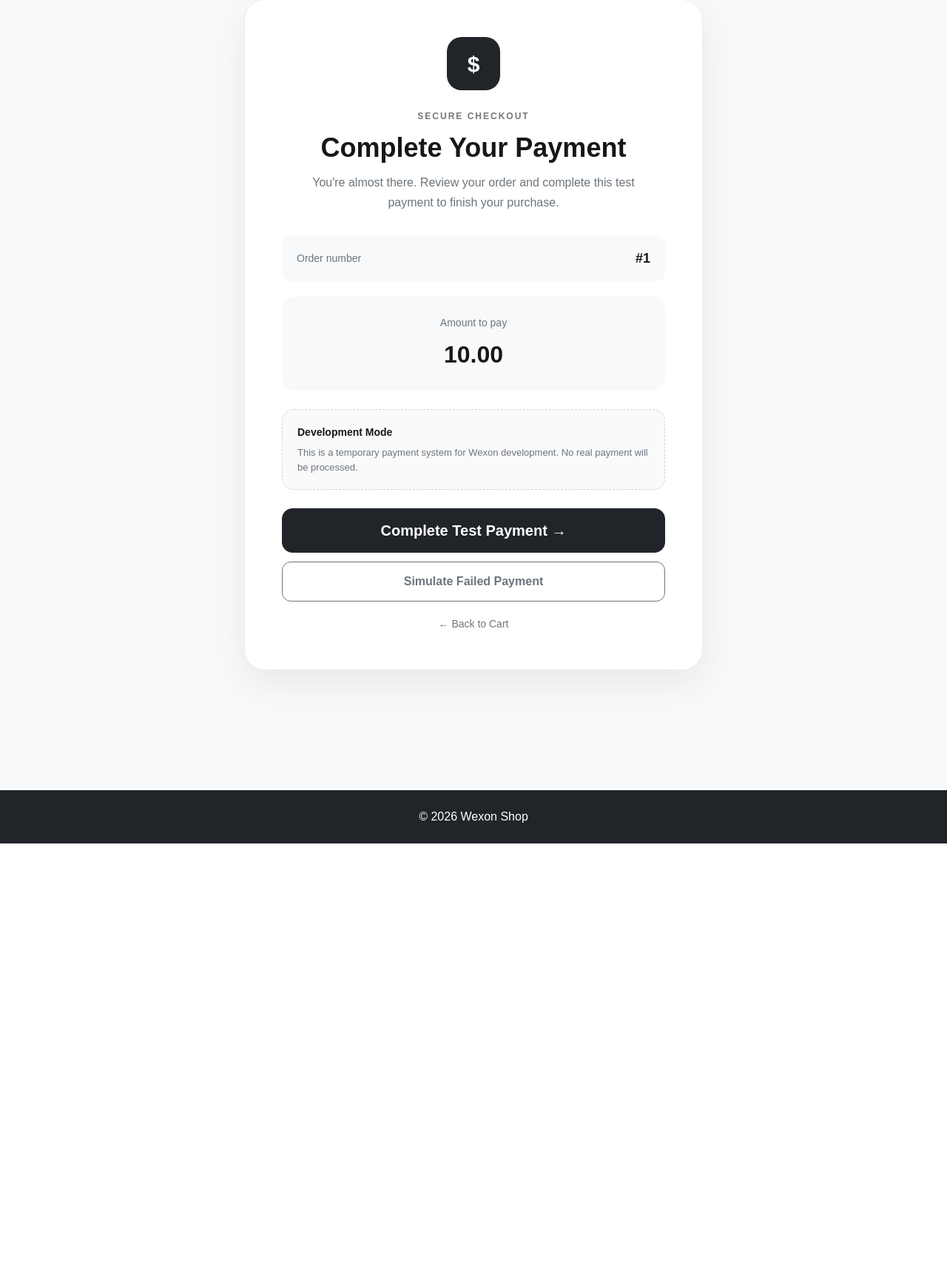
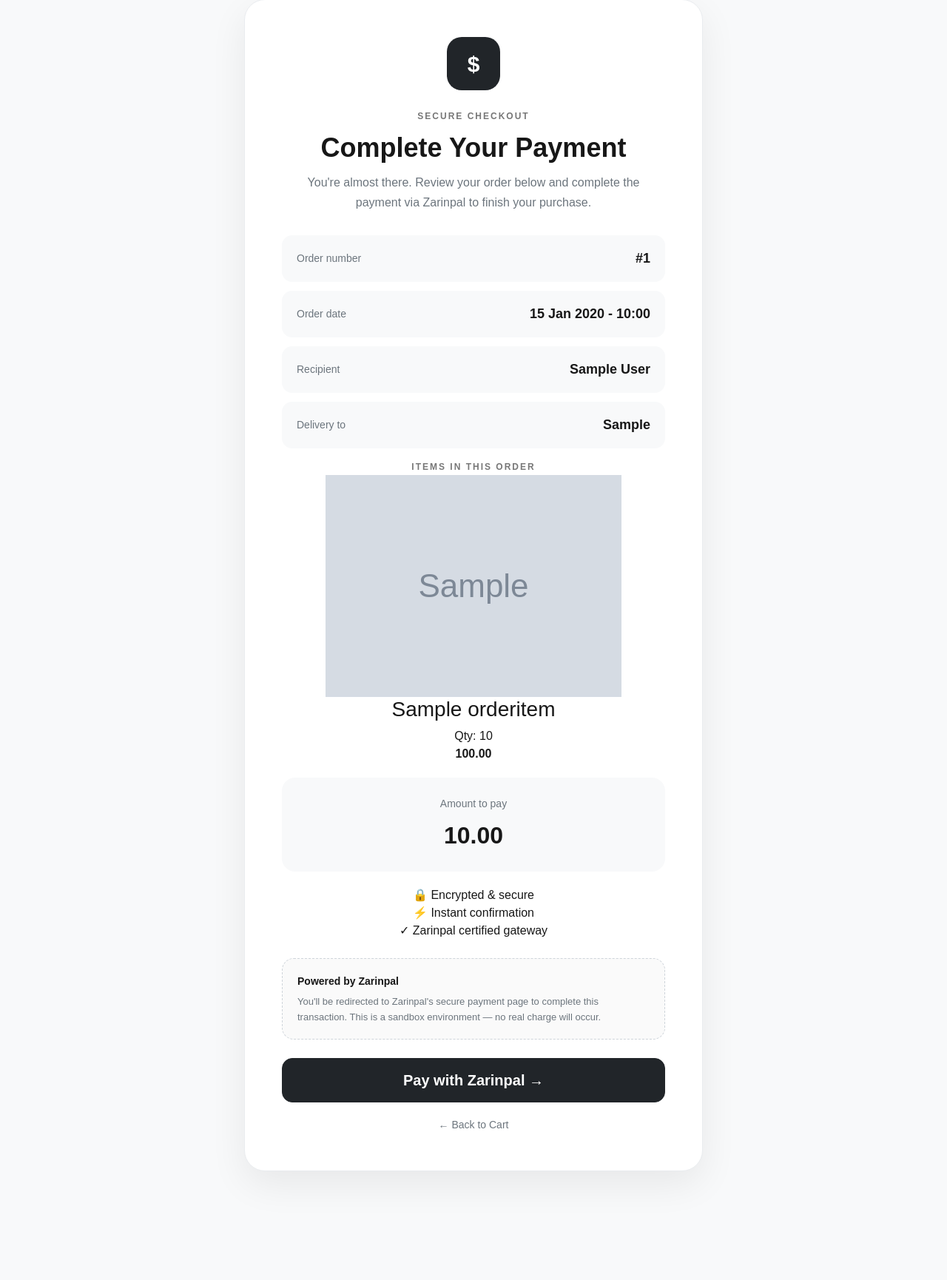
Before and after one commit to Mohamad-sudo616/Wexon, a Django app: page /payments/1/ in a window 1280 px wide. Shown: the part 151-1881 px from the top of the page at 74% size. Before the commit the page ends 1291 px from the top, so only its background shows below. Run offline with Django 5.2, Linux system fonts and the light colour scheme; a user stored in the database is signed in; tables that the repository leaves empty hold one stand-in row (values such as "Sample post"); grey boxes marked "Sample" are stand-in pictures.

Commit message:
ZarinpalPaymentAdded-OrderSectionFix

```diff
--- a/backend/apps/orders/models.py
+++ b/backend/apps/orders/models.py
@@ -39,6 +39,7 @@ class Order(models.Model):
     total_price = models.DecimalField(
         max_digits=12,
         decimal_places=2,
+        default=0,
     )
 
     created_at = models.DateTimeField(auto_now_add=True)
@@ -64,16 +65,29 @@ class OrderItem(models.Model):
         related_name="order_items",
     )
 
-    product_name = models.CharField(max_length=200)
+    product_name = models.CharField(max_length=200, blank=True)
     price = models.DecimalField(
         max_digits=12,
         decimal_places=2,
+        null=True,
+        blank=True,
     )
-    quantity = models.PositiveIntegerField()
+    quantity = models.PositiveIntegerField(default=1)
 
     def __str__(self):
         return f"{self.product_name} x {self.quantity}"
 
+    def save(self, *args, **kwargs):
+        if self.product:
+            if not self.product_name:
+                self.product_name = self.product.name
+            if self.price is None:
+                self.price = self.product.price
+
+        super().save(*args, **kwargs)
+
     @property
     def subtotal(self):
+        if self.price is None:
+            return 0
         return self.price * self.quantity
--- a/backend/apps/payments/urls.py
+++ b/backend/apps/payments/urls.py
@@ -7,19 +7,8 @@ app_name = "payments"
 
 
 urlpatterns = [
-    path(
-        "<int:order_id>/",
-        views.payment,
-        name="payment",
-    ),
-    path(
-        "<int:order_id>/process/",
-        views.process_payment,
-        name="process_payment",
-    ),
-    path(
-        "<int:order_id>/failed/",
-        views.payment_failed,
-        name="payment_failed",
-    ),
+    path("<int:order_id>/", views.payment, name="payment"),
+    path("<int:order_id>/process/", views.process_payment, name="process_payment"),
+    path("<int:order_id>/verify/", views.verify_payment, name="verify"),
+    path("<int:order_id>/failed/", views.payment_failed, name="payment_failed"),
 ]
--- a/backend/apps/payments/views.py
+++ b/backend/apps/payments/views.py
@@ -1,17 +1,21 @@
+import requests
+
+from django.conf import settings
 from django.contrib.auth.decorators import login_required
 from django.shortcuts import get_object_or_404, redirect, render
+from django.urls import reverse
 
 from apps.orders.models import Order
 from .models import Payment
 
+ZARINPAL_REQUEST_URL = "https://sandbox.zarinpal.com/pg/v4/payment/request.json"
+ZARINPAL_VERIFY_URL = "https://sandbox.zarinpal.com/pg/v4/payment/verify.json"
+ZARINPAL_STARTPAY_URL = "https://sandbox.zarinpal.com/pg/StartPay/{authority}"
+
 
 @login_required
 def payment(request, order_id):
-    order = get_object_or_404(
-    Order,
-    id=order_id,
-    user=request.user,
-)
+    order = get_object_or_404(Order, id=order_id, user=request.user)
 
     payment, created = Payment.objects.get_or_create(
         order=order,
@@ -27,58 +31,88 @@ def payment(request, order_id):
 
 @login_required
 def process_payment(request, order_id):
-    order = get_object_or_404(
-        Order,
-        id=order_id,
-        user=request.user,
+    order = get_object_or_404(Order, id=order_id, user=request.user)
+    payment = get_object_or_404(Payment, order=order)
+
+    if request.method != "POST":
+        return redirect("payments:payment", order_id=order.id)
+
+    callback_url = request.build_absolute_uri(
+        reverse("payments:verify", args=[order.id])
     )
 
+    data = {
+        "merchant_id": settings.ZARINPAL_MERCHANT_ID,
+        "amount": int(payment.amount),
+        "description": f"Payment for order #{order.id}",
+        "callback_url": callback_url,
+    }
+
+    try:
+        res = requests.post(ZARINPAL_REQUEST_URL, json=data, timeout=10)
+        result = res.json()
+    except requests.RequestException:
+        return redirect("payments:payment_failed", order_id=order.id)
+
+    if "data" in result and result["data"].get("code") == 100:
+        authority = result["data"]["authority"]
+        payment.authority = authority
+        payment.save(update_fields=["authority", "updated_at"])
+
+        return redirect(ZARINPAL_STARTPAY_URL.format(authority=authority))
+
+    return redirect("payments:payment_failed", order_id=order.id)
+
+
+@login_required
+def verify_payment(request, order_id):
+    order = get_object_or_404(Order, id=order_id, user=request.user)
     payment = get_object_or_404(Payment, order=order)
 
-    if request.method == "POST":
+    authority = request.GET.get("Authority")
+    status_param = request.GET.get("Status")
 
-        if request.POST.get("simulate_failure"):
-            payment.status = "failed"
-            payment.save(update_fields=["status", "updated_at"])
+    if status_param != "OK":
+        payment.status = "failed"
+        payment.save(update_fields=["status", "updated_at"])
+        return redirect("payments:payment_failed", order_id=order.id)
 
-            return redirect(
-                "payments:payment_failed",
-                order_id=order.id,
-            )
+    verify_data = {
+        "merchant_id": settings.ZARINPAL_MERCHANT_ID,
+        "amount": int(payment.amount),
+        "authority": authority,
+    }
 
+    try:
+        res = requests.post(ZARINPAL_VERIFY_URL, json=verify_data, timeout=10)
+        result = res.json()
+    except requests.RequestException:
+        payment.status = "failed"
+        payment.save(update_fields=["status", "updated_at"])
+        return redirect("payments:payment_failed", order_id=order.id)
+
+    if "data" in result and result["data"].get("code") in (100, 101):
         payment.status = "paid"
-        payment.ref_id = f"TEMP-{payment.id}"
+        payment.ref_id = result["data"].get("ref_id")
         payment.save()
 
         order.status = "paid"
         order.save(update_fields=["status", "updated_at"])
 
-        return redirect(
-            "orders:confirmation",
-            order_id=order.id,
-        )
+        return redirect("orders:confirmation", order_id=order.id)
 
-    return redirect(
-        "payments:payment",
-        order_id=order.id,
-    )
+    payment.status = "failed"
+    payment.save(update_fields=["status", "updated_at"])
+    return redirect("payments:payment_failed", order_id=order.id)
 
 
 @login_required
 def payment_failed(request, order_id):
-    order = get_object_or_404(
-        Order,
-        id=order_id,
-        user=request.user,
-    )
-
+    order = get_object_or_404(Order, id=order_id, user=request.user)
     payment = get_object_or_404(Payment, order=order)
 
     return render(
         request,
         "pages/payment_failed.html",
-        {
-            "order": order,
-            "payment": payment,
-        },
+        {"order": order, "payment": payment},
     )
--- a/backend/requirements.txt
+++ b/backend/requirements.txt
@@ -1,3 +1,4 @@
 Django>=5.2,<6.0
 psycopg[binary]>=3.2,<4.0
 Pillow>=11.0,<12.0
+requests>=2.32,<3.0
--- a/backend/templates/pages/payment.html
+++ b/backend/templates/pages/payment.html
@@ -17,25 +17,95 @@
         <h1>Complete Your Payment</h1>
 
         <p class="payment-subtitle">
-            You're almost there. Review your order and complete this
-            test payment to finish your purchase.
+            You're almost there. Review your order below and complete
+            the payment via Zarinpal to finish your purchase.
         </p>
+
 
         <div class="payment-order">
             <span>Order number</span>
             <strong>#{{ order.id }}</strong>
         </div>
 
+        <div class="payment-order">
+            <span>Order date</span>
+            <strong>{{ order.created_at|date:"d M Y - H:i" }}</strong>
+        </div>
+
+        <div class="payment-order">
+            <span>Recipient</span>
+            <strong>{{ order.full_name }}</strong>
+        </div>
+
+        <div class="payment-order">
+            <span>Delivery to</span>
+            <strong>{{ order.city }}</strong>
+        </div>
+
+
+
+        <div class="payment-items">
+
+            <span class="section-label">ITEMS IN THIS ORDER</span>
+
+            {% for item in order.items.all %}
+
+            <div class="payment-item">
+
+                <div class="payment-item-image">
+                    {% if item.product.image %}
+                        <img src="{{ item.product.image.url }}" alt="{{ item.product_name }}">
+                    {% else %}
+                        <span>G</span>
+                    {% endif %}
+                </div>
+
+                <div class="payment-item-info">
+                    <h3>{{ item.product_name }}</h3>
+                    <span>Qty: {{ item.quantity }}</span>
+                </div>
+
+                <strong>{{ item.subtotal }}</strong>
+
+            </div>
+
+            {% endfor %}
+
+        </div>
+
+
         <div class="payment-amount">
             <span>Amount to pay</span>
             <strong>{{ payment.amount }}</strong>
         </div>
 
+
+        <div class="payment-badges">
+
+            <div class="payment-badge">
+                🔒
+                <span>Encrypted &amp; secure</span>
+            </div>
+
+            <div class="payment-badge">
+                ⚡
+                <span>Instant confirmation</span>
+            </div>
+
+            <div class="payment-badge">
+                ✓
+                <span>Zarinpal certified gateway</span>
+            </div>
+
+        </div>
+
+
         <div class="payment-notice">
-            <strong>Development Mode</strong>
+            <strong>Powered by Zarinpal</strong>
             <p>
-                This is a temporary payment system for Wexon development.
-                No real payment will be processed.
+                You'll be redirected to Zarinpal's secure payment page
+                to complete this transaction. This is a sandbox
+                environment — no real charge will occur.
             </p>
         </div>
 
@@ -48,16 +118,7 @@
                     type="submit"
                     class="btn btn-dark btn-lg w-100 payment-button"
                 >
-        Complete Test Payment →
-    </button>
-
-    <button
-        type="submit"
-        name="simulate_failure"
-        value="1"
-        class="btn btn-outline-secondary w-100 payment-failure-button"
-    >
-        Simulate Failed Payment
+                    Pay with Zarinpal →
                 </button>
 
             </div>
--- a/backend/wexon/settings.py
+++ b/backend/wexon/settings.py
@@ -12,6 +12,11 @@ https://docs.djangoproject.com/en/5.2/ref/settings/
 
 from pathlib import Path
 import os
+
+ZARINPAL_MERCHANT_ID = os.environ.get(
+    "ZARINPAL_MERCHANT_ID",
+    "xxxxxxxx-xxxx-xxxx-xxxx-xxxxxxxxxxxx",  # merchant تستی سندباکس
+)
 
 # Build paths inside the project like this: BASE_DIR / 'subdir'.
 BASE_DIR = Path(__file__).resolve().parent.parent
```
Also changed, not shown: backend/apps/orders/admin.py (+14 -11 lines), backend/apps/orders/migrations/0003_alter_order_total_price_alter_orderitem_price_and_more.py (added), backend/media/products/C8088A04-0DFD-4E0D_y2iezMS.jpeg (added), docker-compose.yml (line endings or trailing spaces), 1 other file. Lines whose indentation alone changed are shown as unchanged.
